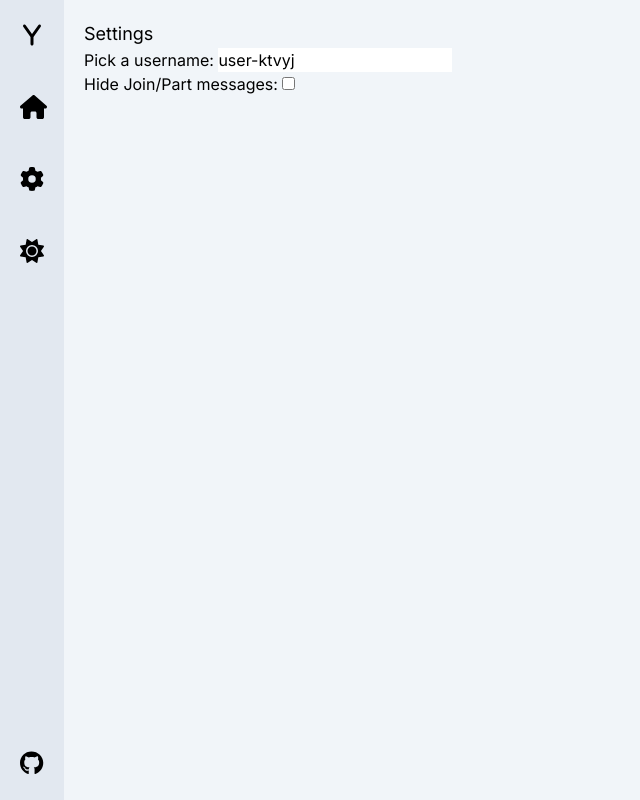
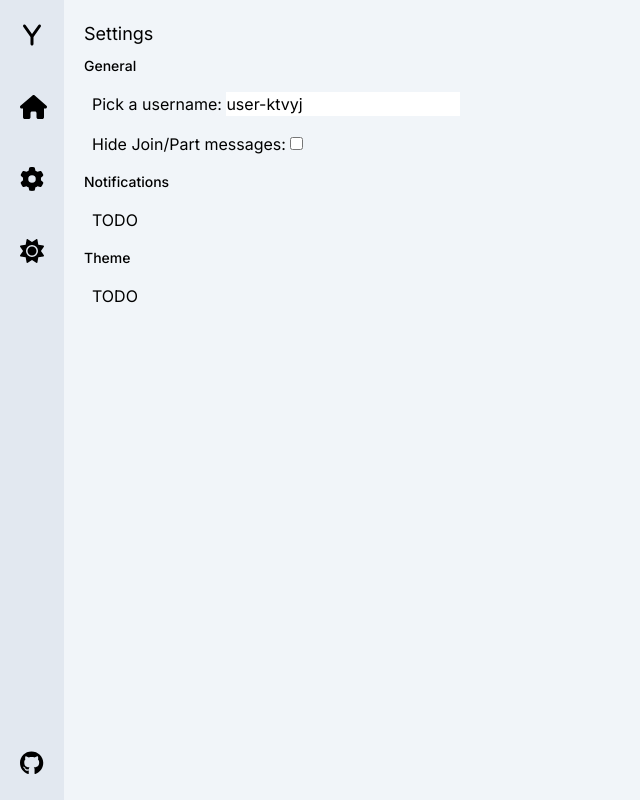
Before and after one commit to MatthewLavine/yet-another-chat-app, a Next.js app: page /settings in a window 1280 px wide. Shown: the whole page, without its empty margins (0-640 px from the left). Built offline with nearby package versions, Linux system fonts and the light colour scheme.

Commit message:
Settings organization

```diff
--- a/app/settings/settings.tsx
+++ b/app/settings/settings.tsx
@@ -39,8 +39,10 @@ export default function Settings() {
   return (
     <>
       <div className="h-full bg-slate-100 p-5 dark:bg-slate-700 dark:text-white">
-        <p className="text-lg">Settings</p>
+        <p className="cursor-default text-lg">Settings</p>
         <form onSubmit={(e) => e.preventDefault()}>
+          <p className="cursor-default py-2 text-sm font-medium">General</p>
+          <div className="p-2">
             <label>
               Pick a username:&nbsp;
               <input
@@ -51,8 +53,8 @@ export default function Settings() {
                 onChange={handleUsernameChangeDebounced}
               />
             </label>
-        </form>
-        <form onSubmit={(e) => e.preventDefault()}>
+          </div>
+          <div className="p-2">
             <label>
               Hide Join/Part messages:&nbsp;
               <input
@@ -61,6 +63,13 @@ export default function Settings() {
                 checked={hideJoinPart}
               />
             </label>
+          </div>
+          <p className="cursor-default py-2 text-sm font-medium">
+            Notifications
+          </p>
+          <p className="cursor-default p-2">TODO</p>
+          <p className="cursor-default py-2 text-sm font-medium">Theme</p>
+          <p className="cursor-default p-2">TODO</p>
         </form>
       </div>
     </>
```
Lines whose indentation alone changed are shown as unchanged.
